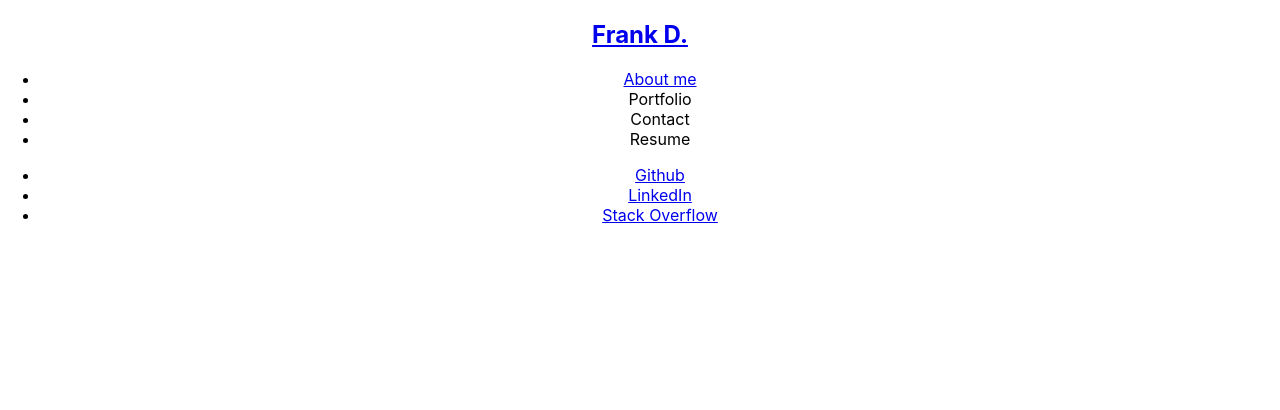
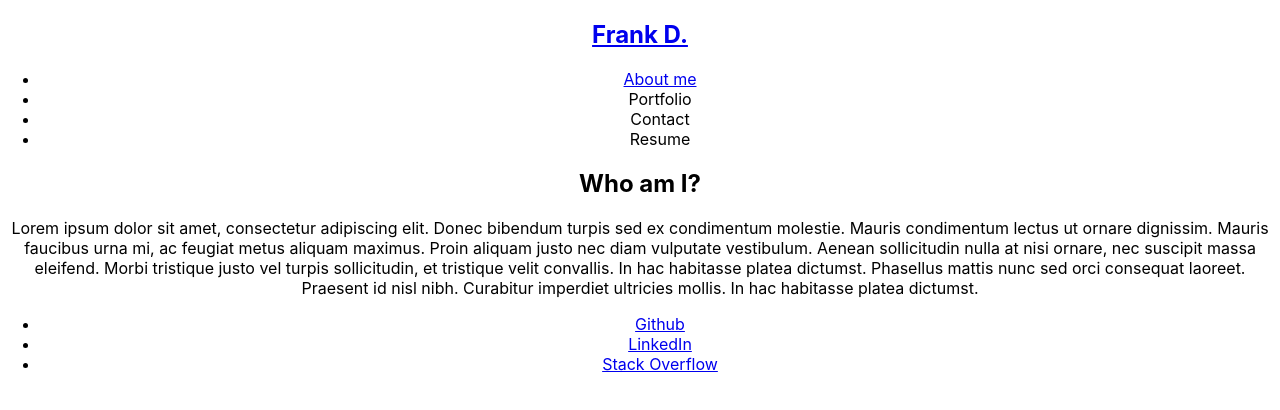
Before and after one commit to DragoonKite/spa-portfolio, a React (Create React App) app: page / in a window 1280 px wide. Shown: the top 410 px of the page. Built offline with nearby package versions, Linux system fonts and the light colour scheme.

Commit message:
minor changes to navbar placement

```diff
--- a/src/App.js
+++ b/src/App.js
@@ -3,10 +3,21 @@
 import Header from './components/Header'
 import Project from './components/Project'
 import Footer from './components/Footer'
+
 function App() {
   return (
     <div className="App">
       <Header></Header>
+      <main>
+        <section className='my-5'>
+            <h1 id='about'>Who am I?</h1>
+            <div className="my-2">
+                <p>
+                Lorem ipsum dolor sit amet, consectetur adipiscing elit. Donec bibendum turpis sed ex condimentum molestie. Mauris condimentum lectus ut ornare dignissim. Mauris faucibus urna mi, ac feugiat metus aliquam maximus. Proin aliquam justo nec diam vulputate vestibulum. Aenean sollicitudin nulla at nisi ornare, nec suscipit massa eleifend. Morbi tristique justo vel turpis sollicitudin, et tristique velit convallis. In hac habitasse platea dictumst. Phasellus mattis nunc sed orci consequat laoreet. Praesent id nisl nibh. Curabitur imperdiet ultricies mollis. In hac habitasse platea dictumst.
+                </p>
+            </div>
+        </section>
+      </main>
       <Footer></Footer>
     </div>
   );
```
